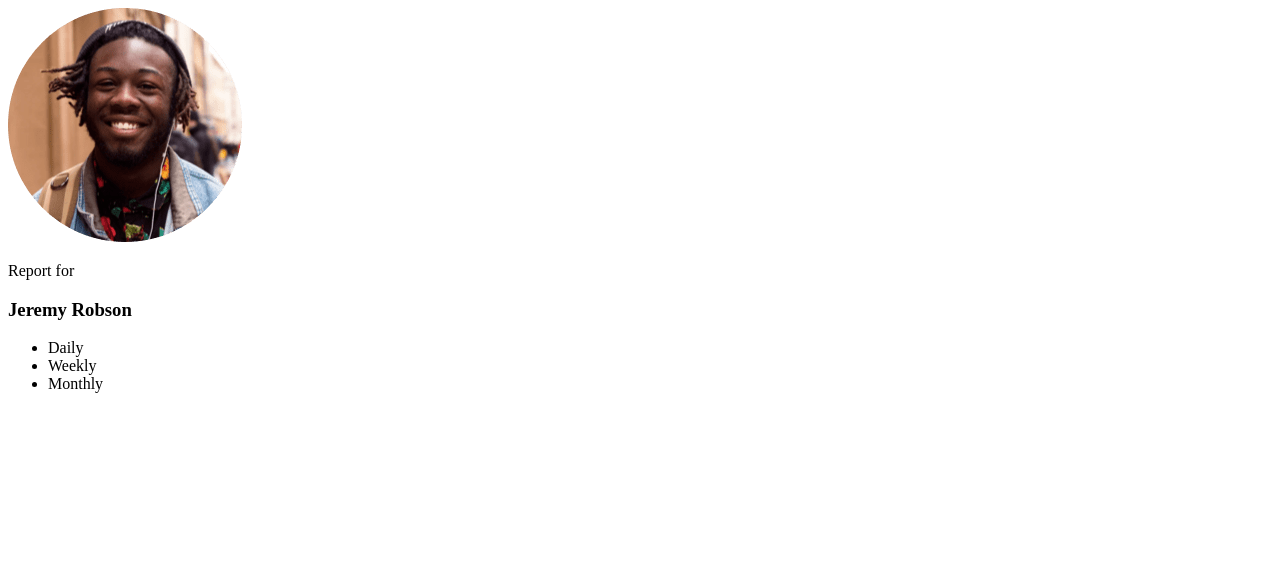
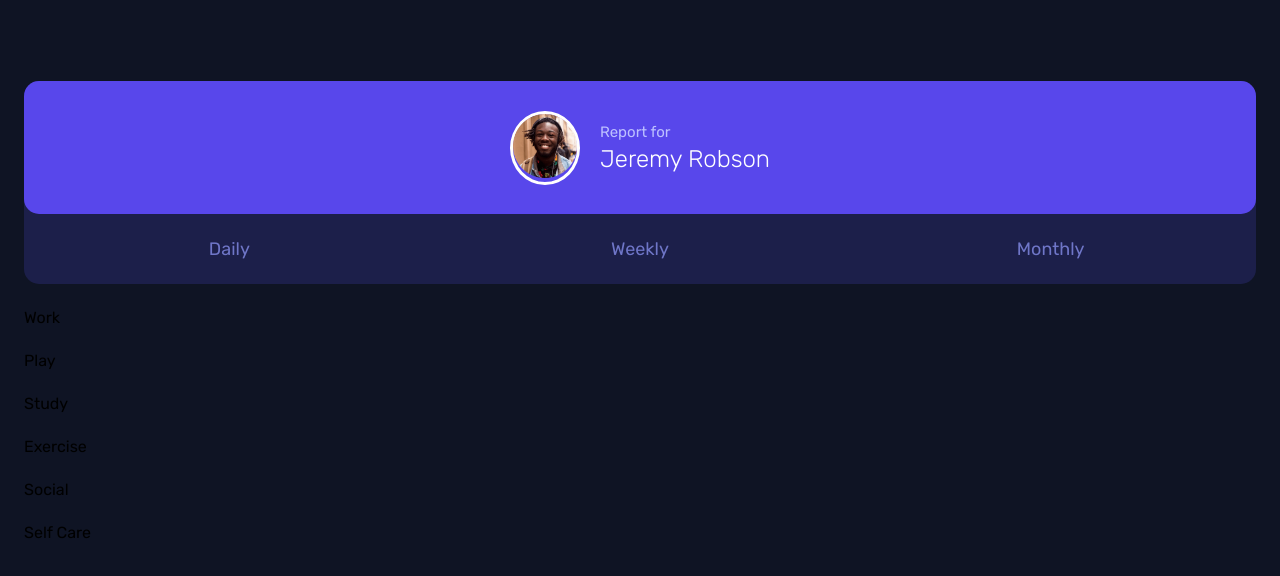
Before and after one commit to Natentado/FrontEnd_Mentor_TimeTrackingDashboard, a plain HTML site: page index.html in a window 1280 px wide. Drawn offline with Linux system fonts and the light colour scheme.

Commit message:
html, scss and js initial structures done, project WIP

```diff
--- a/index.html
+++ b/index.html
@@ -4,7 +4,8 @@
     <meta charset="UTF-8">
     <meta name="viewport" content="width=device-width, initial-scale=1.0"> <!-- displays site properly based on user's device -->
 
-    <link rel="styleshoot" href="./style.css" />
+    <link rel="stylesheet" href="./style.css"/>
+    <script defer src="./script.js"></script>
     <link rel="preconnect" href="https://fonts.googleapis.com">
     <link rel="preconnect" href="https://fonts.gstatic.com" crossorigin>
     <link href="https://fonts.googleapis.com/css2?family=Rubik:ital,wght@0,300..900;1,300..900&display=swap" rel="stylesheet">
@@ -14,7 +15,7 @@
   </head>
   <body>
     <article>
-      <section>
+      <section class="reportProfile">
         <div>
           <picture>
             <img
@@ -34,7 +35,29 @@
         </ul>
       </section>
 
-      <section></section>
+      <!-- <section>
+        <div>
+          <img
+            src="./images/"
+            alt=" icon"
+          />
+        </div>
+        <div>
+          <div>
+            <p id="title-1">Work</p>
+            <h2></h2>
+          </div>
+          <div>
+            <img
+              src="./images/icon-ellipsis.svg"
+              alt="3 Dots icon"
+            />
+            <p>
+              Last Week -
+            </p>
+          </div>
+        </div>
+      </section> -->
     </article>
   </body>
 </html>
--- /dev/null
+++ b/script.js
@@ -0,0 +1,27 @@
+async function getTimeFrames() {
+    try {
+        const jsonResponse = await fetch("/data.json");
+        const response = jsonResponse.json();
+        return response;
+    } catch (error) {
+        console.log("Error: " + error);
+        return [];
+    }
+};
+
+async function renderTimeFrames () {
+    const article = document.getElementsByTagName("article")[0];
+
+    const timeFrames = await getTimeFrames();
+
+    for(let i = 0; i < timeFrames.length; i++){
+        const section = document.createElement(`section`);
+        section.id = timeFrames[i].title.toLowerCase().replace(" ", "-");
+
+        section.innerText = timeFrames[i].title;
+        article.appendChild(section);
+    };
+    // console.log(section)
+};
+
+renderTimeFrames();
--- a/styles.scss
+++ b/styles.scss
@@ -14,8 +14,83 @@ $pale-blue: hsl(236, 100%, 87%);
     box-sizing: border-box;
     padding: 0;
     margin: 0;
+    font-family: "Rubik", serif;
 }
 
 body{
     padding: 81px 24px;
+    background-color: $very-dark-blue;
+
+    article{
+        display: flex;
+        flex-direction: column;
+        gap: 24px;
+
+        .reportProfile{
+            display: flex;
+            flex-direction: column;
+            border-radius: 15px;
+            background-color: $dark-blue;
+
+            > div {
+                display: flex;
+                justify-content: center;
+                align-items: center;
+                gap: 20px;
+                height: 133px;
+                background-color: $blue;
+                border-radius: 15px;
+
+                picture{
+                    border: 3px solid #FFF;
+                    border-radius: 50%;
+
+                    img{
+                        width: 64px;
+                        height: 64px;
+                        object-fit: cover;
+                    }
+                }
+
+                > div{
+                    display: flex;
+                    flex-direction: column;
+                    gap: 4px;
+
+                    p{
+                        color: $pale-blue;
+                        font-size: 15px;
+                    }
+
+                    h1{
+                        color: #FFF;
+                        font-size: 24px;
+                        font-weight: 300;
+                    }
+                }
+            }
+
+            ul{
+                display: flex;
+                height: 70px;
+                list-style: none;
+
+                li{
+                    display: flex;
+                    justify-content: center;
+                    align-items: center;
+                    width: 100%;
+                    height: 100%;
+                    color: $desaturated-blue;
+                    font-size: 18px;
+
+                    .active{
+                        color: #FFF;
+                    }
+                }
+            }
+        }
+    }
+
+    // > section:not(.reportProfile){}
 }
```
Also changed, not shown: style.css, 1 other file.
